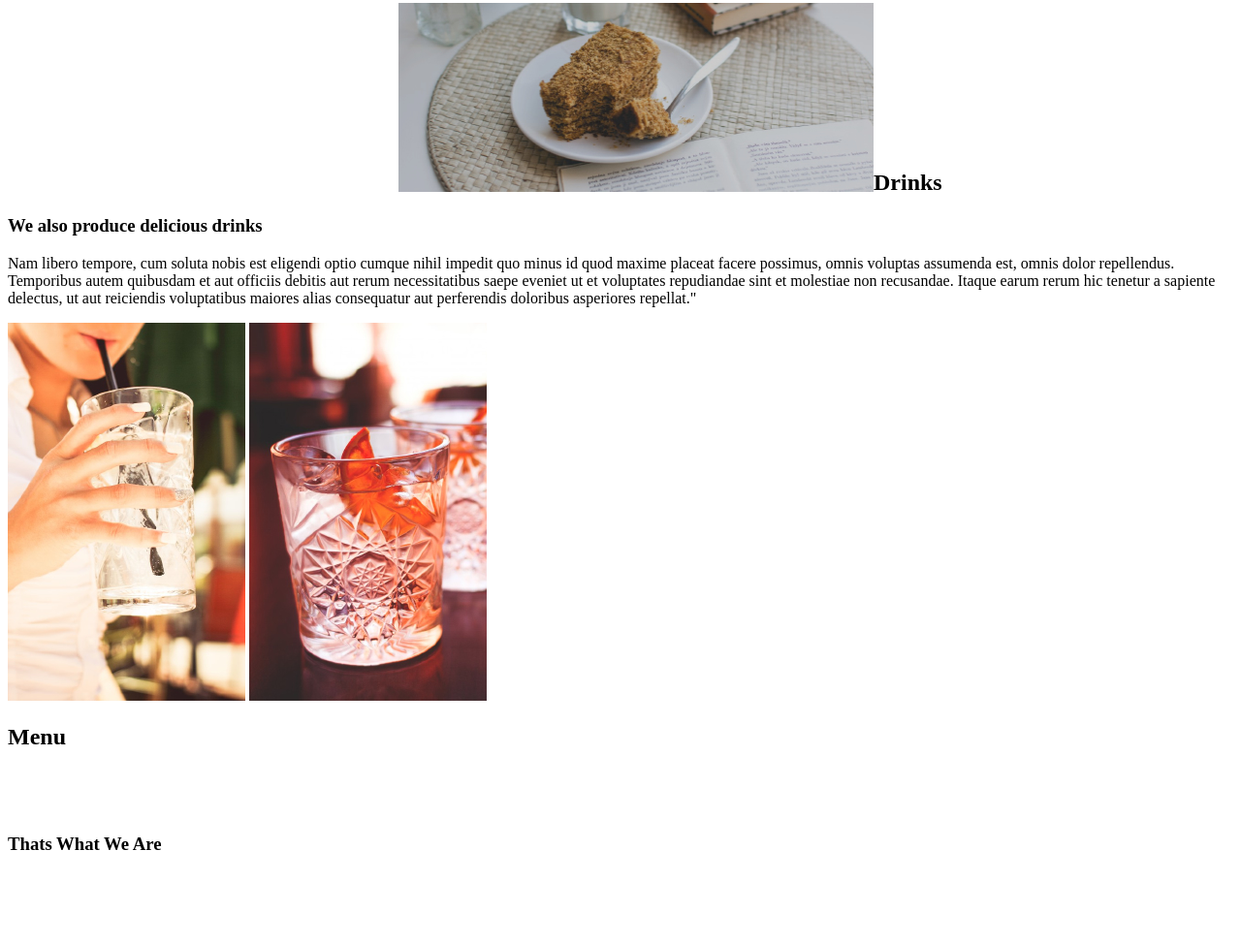
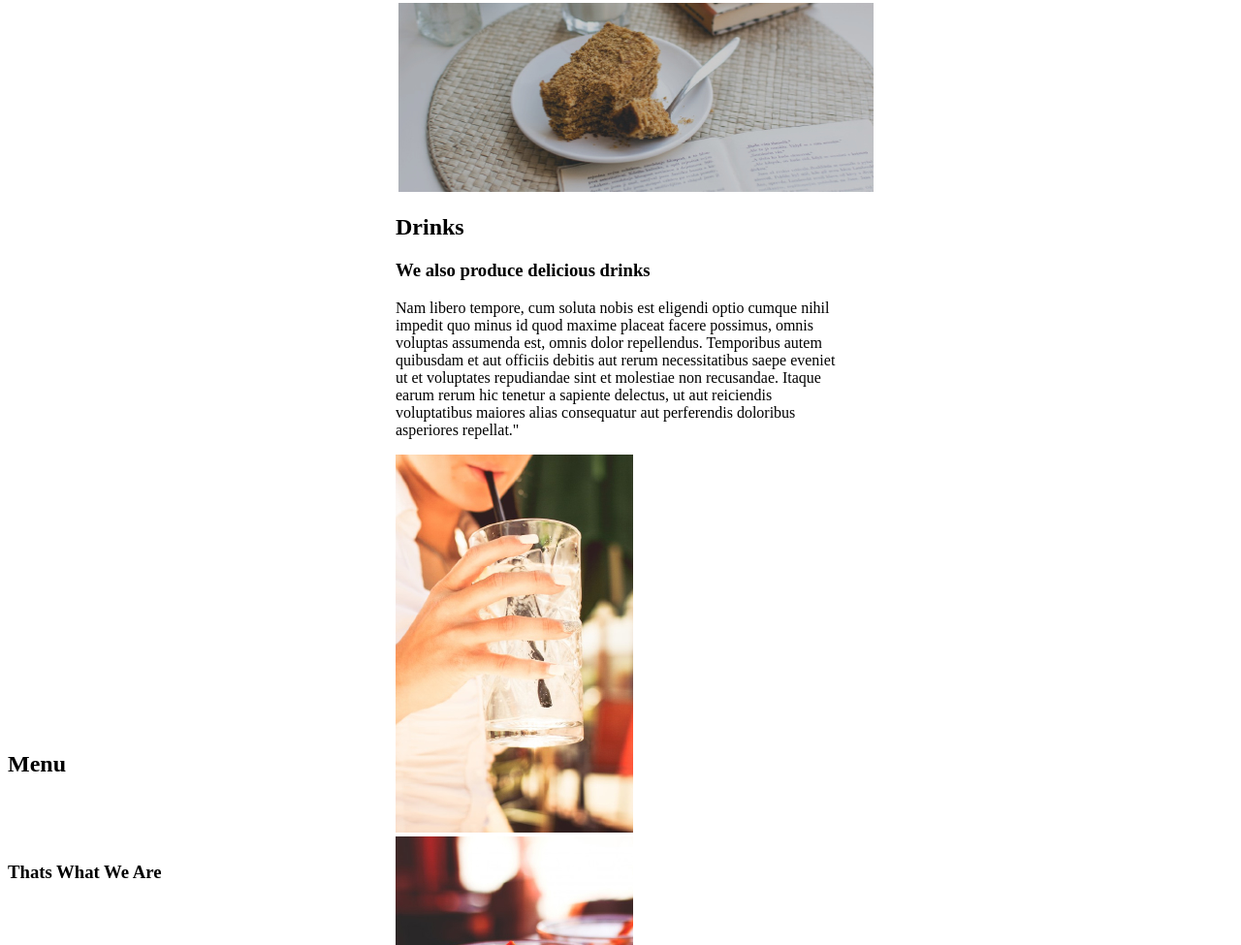
Before and after one commit to MKaringa/jikoni, a plain HTML site: page index.html in a window 1280 px wide. Shown: the part 1699-2674 px from the top of the page at 97% size. Before the commit the page ends 2651 px from the top, so only its background shows below. Drawn offline with Linux system fonts and the light colour scheme.

Commit message:
Styling the Drinks section

```diff
--- a/index.css
+++ b/index.css
@@ -65,3 +65,19 @@ body{
     border: orangered;
     font-size: 20px;
 }
+.container2{
+    border: 3px;
+    margin: 400px;
+    height: 200px;
+
+}
+.container2 > div{
+    flex-direction: row;
+
+}
+.img2{
+   float: right;
+}
+.drinks{
+    float: left;
+}
```
